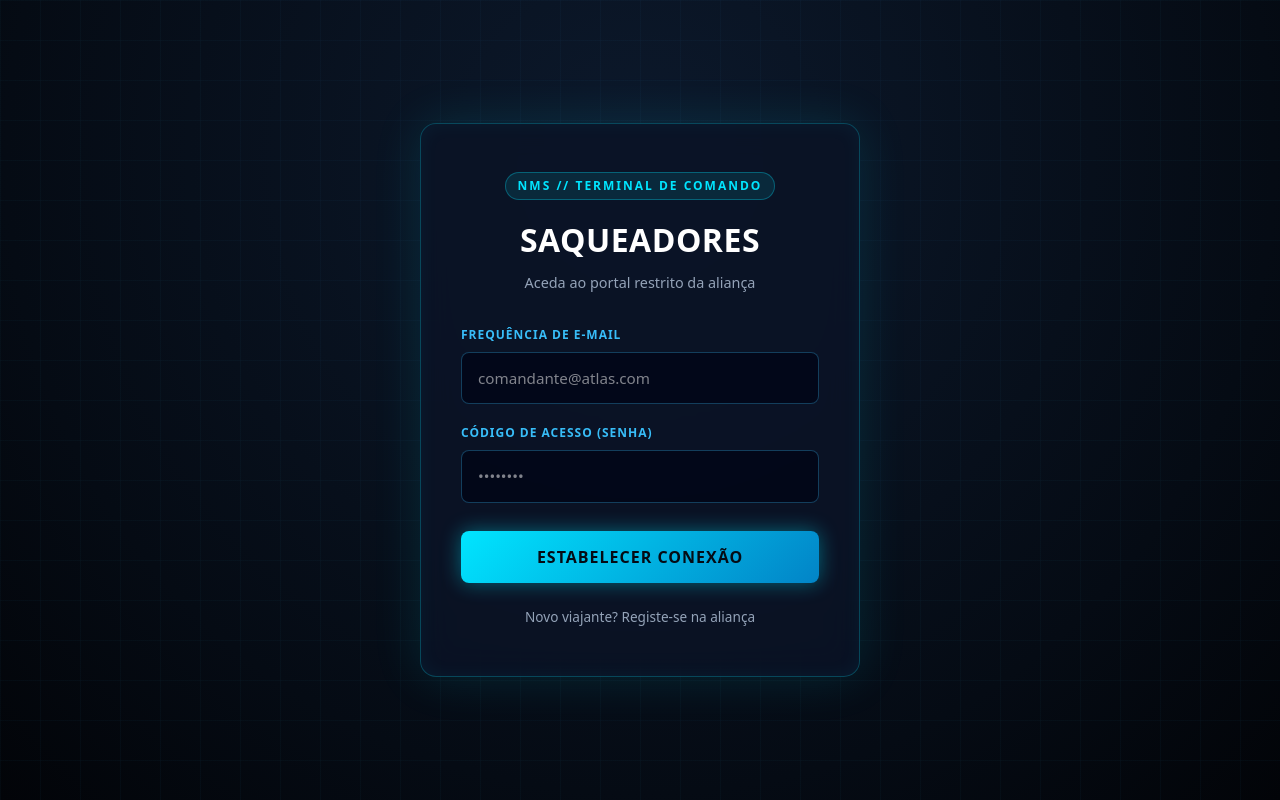
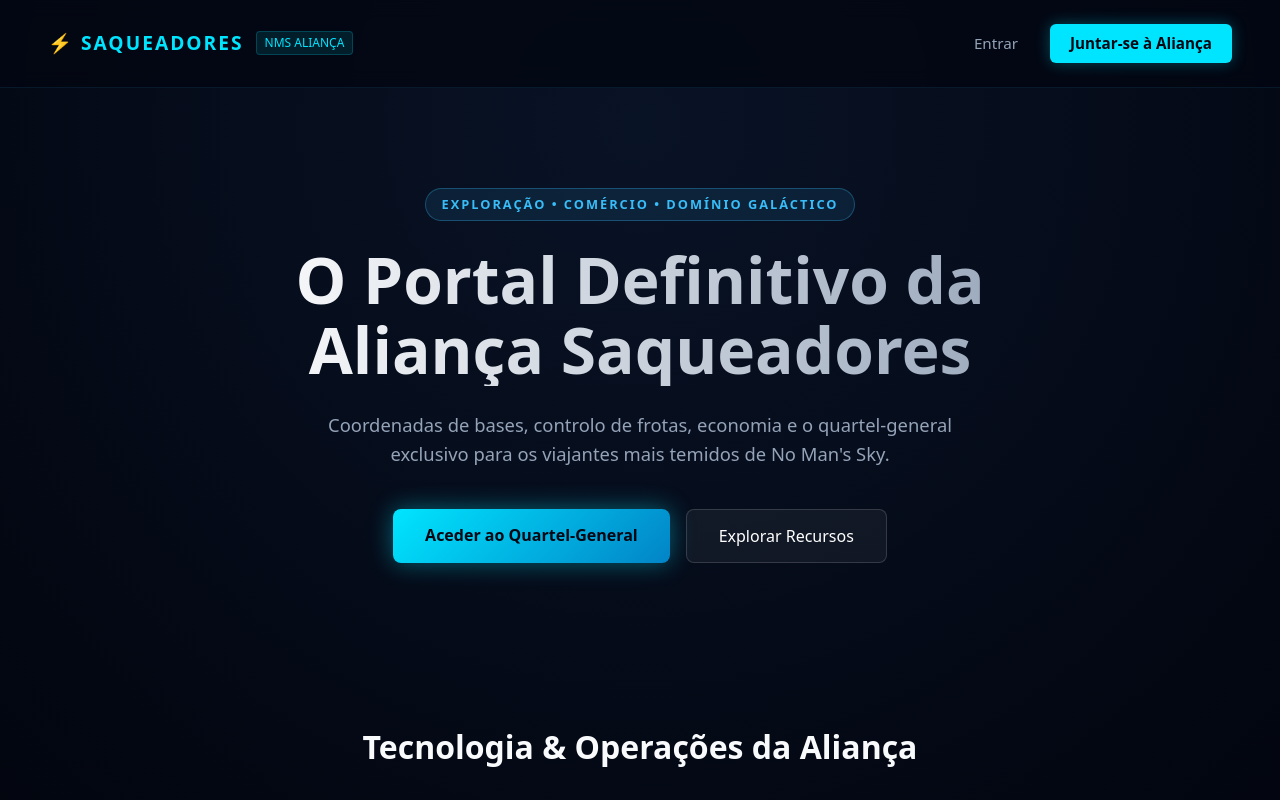
Before and after one commit to derikpetiz/saqueadores-portal, a Next.js app: page / in a window 1280 px wide. Shown: the top 800 px of the page. Built offline with nearby package versions, Linux system fonts and the light colour scheme.

Commit message:
Implementa landing page profissional da aliança

```diff
--- a/app/page.tsx
+++ b/app/page.tsx
@@ -1,174 +1,143 @@
 'use client';
 
-import { useState } from 'react';
+import Link from 'next/link';
 
-export default function PortalHome() {
-  const [email, setEmail] = useState('');
-  const [password, setPassword] = useState('');
-  const [isRegistering, setIsRegistering] = useState(false);
-
-  const handleAuth = (e: React.FormEvent) => {
-    e.preventDefault();
-    alert(isRegistering ? 'Registo efetuado com sucesso na rede!' : 'Conexão estabelecida com sucesso!');
-  };
-
+export default function LandingPage() {
   return (
     <main style={{
       minHeight: '100vh',
-      display: 'flex',
-      flexDirection: 'column',
-      alignItems: 'center',
-      justifyContent: 'center',
-      background: 'radial-gradient(circle at 50% 20%, #0c192c 0%, #050b14 70%, #020408 100%)',
-      color: '#e2e8f0',
+      background: 'radial-gradient(circle at 50% 10%, #091326 0%, #030712 60%, #010308 100%)',
+      color: '#f8fafc',
       fontFamily: 'system-ui, -apple-system, sans-serif',
-      position: 'relative',
-      overflow: 'hidden',
-      padding: '20px'
+      overflowX: 'hidden'
     }}>
-      {/* Grelha de fundo de alta tecnologia */}
-      <div style={{
-        position: 'absolute',
-        inset: 0,
-        backgroundImage: 'linear-gradient(rgba(56, 189, 248, 0.03) 1px, transparent 1px), linear-gradient(90deg, rgba(56, 189, 248, 0.03) 1px, transparent 1px)',
-        backgroundSize: '40px 40px',
-        pointerEvents: 'none'
-      }} />
+      {/* Barra de Navegação Superior */}
+      <nav style={{
+        display: 'flex',
+        justifyContent: 'space-between',
+        alignItems: 'center',
+        padding: '24px 48px',
+        borderBottom: '1px solid rgba(56, 189, 248, 0.1)',
+        backdropFilter: 'blur(10px)',
+        position: 'sticky',
+        top: 0,
+        zIndex: 100,
+        background: 'rgba(3, 7, 18, 0.8)'
+      }}>
+        <div style={{ display: 'flex', alignItems: 'center', gap: '12px' }}>
+          <span style={{ fontSize: '1.2rem', fontWeight: '900', letterSpacing: '2px', color: '#00e5ff' }}>
+            ⚡ SAQUEADORES
+          </span>
+          <span style={{ fontSize: '0.75rem', background: 'rgba(0, 229, 255, 0.1)', color: '#00e5ff', padding: '2px 8px', borderRadius: '4px', border: '1px solid rgba(0, 229, 255, 0.2)' }}>
+            NMS ALIANÇA
+          </span>
+        </div>
+        <div style={{ display: 'flex', gap: '16px' }}>
+          <Link href="/dashboard" style={{ color: '#94a3b8', textDecoration: 'none', padding: '8px 16px', fontWeight: '500', fontSize: '0.95rem' }}>
+            Entrar
+          </Link>
+          <Link href="/dashboard" style={{ background: '#00e5ff', color: '#030712', textDecoration: 'none', padding: '8px 20px', borderRadius: '6px', fontWeight: 'bold', fontSize: '0.95rem', boxShadow: '0 0 15px rgba(0, 229, 255, 0.3)' }}>
+            Juntar-se à Aliança
+          </Link>
+        </div>
+      </nav>
 
-      {/* Cartão principal com efeito Glassmorphism */}
-      <div style={{
-        position: 'relative',
-        background: 'rgba(11, 19, 38, 0.85)',
-        backdropFilter: 'blur(16px)',
-        border: '1px solid rgba(0, 229, 255, 0.25)',
-        borderRadius: '16px',
-        boxShadow: '0 0 50px rgba(0, 229, 255, 0.12), inset 0 0 20px rgba(0, 229, 255, 0.05)',
-        padding: '48px 40px',
-        width: '100%',
-        maxWidth: '440px',
-        textAlign: 'center'
+      {/* Seção Hero (Principal) */}
+      <section style={{
+        display: 'flex',
+        flexDirection: 'column',
+        alignItems: 'center',
+        textAlign: 'center',
+        padding: '100px 20px 80px 20px',
+        maxWidth: '900px',
+        margin: '0 auto'
       }}>
-        {/* Etiqueta de sistema */}
         <div style={{
           display: 'inline-block',
-          background: 'rgba(0, 229, 255, 0.1)',
-          border: '1px solid rgba(0, 229, 255, 0.3)',
-          color: '#00e5ff',
-          padding: '4px 12px',
-          borderRadius: '20px',
-          fontSize: '0.75rem',
+          background: 'rgba(56, 189, 248, 0.1)',
+          border: '1px solid rgba(56, 189, 248, 0.3)',
+          color: '#38bdf8',
+          padding: '6px 16px',
+          borderRadius: '30px',
+          fontSize: '0.8rem',
           fontWeight: 'bold',
           letterSpacing: '2px',
-          marginBottom: '16px',
+          marginBottom: '24px',
           textTransform: 'uppercase'
         }}>
-          NMS // Terminal de Comando
+          Exploração • Comércio • Domínio Galáctico
         </div>
 
         <h1 style={{
-          fontSize: '2rem',
-          fontWeight: '800',
-          color: '#ffffff',
-          marginBottom: '8px',
-          letterSpacing: '0.5px'
+          fontSize: 'clamp(2.5rem, 5vw, 4.5rem)',
+          fontWeight: '900',
+          lineHeight: '1.1',
+          marginBottom: '24px',
+          background: 'linear-gradient(to right, #ffffff, #94a3b8)',
+          WebkitBackgroundClip: 'text',
+          WebkitTextFillColor: 'transparent'
         }}>
-          SAQUEADORES
+          O Portal Definitivo da Aliança Saqueadores
         </h1>
 
         <p style={{
+          fontSize: '1.15rem',
           color: '#94a3b8',
-          fontSize: '0.9rem',
-          marginBottom: '32px'
+          maxWidth: '650px',
+          marginBottom: '40px',
+          lineHeight: '1.6'
         }}>
-          {isRegistering ? 'Registe a sua identidade na rede galáctica' : 'Aceda ao portal restrito da aliança'}
+          Coordenadas de bases, controlo de frotas, economia e o quartel-general exclusivo para os viajantes mais temidos de No Man's Sky.
         </p>
 
-        <form onSubmit={handleAuth} style={{ display: 'flex', flexDirection: 'column', gap: '20px', textAlign: 'left' }}>
-          <div>
-            <label style={{ display: 'block', fontSize: '0.75rem', color: '#38bdf8', marginBottom: '8px', fontWeight: 'bold', letterSpacing: '1px' }}>
-              FREQUÊNCIA DE E-MAIL
-            </label>
-            <input
-              type="email"
-              placeholder="comandante@atlas.com"
-              value={email}
-              onChange={(e) => setEmail(e.target.value)}
-              style={{
-                width: '100%',
-                padding: '14px 16px',
-                background: 'rgba(2, 6, 23, 0.8)',
-                border: '1px solid rgba(56, 189, 248, 0.3)',
-                borderRadius: '8px',
-                color: '#fff',
-                outline: 'none',
-                fontSize: '0.95rem',
-                boxSizing: 'border-box'
-              }}
-              required
-            />
-          </div>
+        <div style={{ display: 'flex', gap: '16px', flexWrap: 'center', justifyContent: 'center' }}>
+          <Link href="/dashboard" style={{ background: 'linear-gradient(135deg, #00e5ff 0%, #0284c7 100%)', color: '#030712', padding: '14px 32px', borderRadius: '8px', textDecoration: 'none', fontWeight: 'bold', fontSize: '1rem', boxShadow: '0 0 25px rgba(0, 229, 255, 0.4)' }}>
+            Aceder ao Quartel-General
+          </Link>
+          <a href="#recursos" style={{ background: 'rgba(255, 255, 255, 0.05)', color: '#fff', border: '1px solid rgba(255, 255, 255, 0.15)', padding: '14px 32px', borderRadius: '8px', textDecoration: 'none', fontWeight: '500', fontSize: '1rem' }}>
+            Explorar Recursos
+          </a>
+        </div>
+      </section>
 
-          <div>
-            <label style={{ display: 'block', fontSize: '0.75rem', color: '#38bdf8', marginBottom: '8px', fontWeight: 'bold', letterSpacing: '1px' }}>
-              CÓDIGO DE ACESSO (SENHA)
-            </label>
-            <input
-              type="password"
-              placeholder="••••••••"
-              value={password}
-              onChange={(e) => setPassword(e.target.value)}
-              style={{
-                width: '100%',
-                padding: '14px 16px',
-                background: 'rgba(2, 6, 23, 0.8)',
-                border: '1px solid rgba(56, 189, 248, 0.3)',
-                borderRadius: '8px',
-                color: '#fff',
-                outline: 'none',
-                fontSize: '0.95rem',
-                boxSizing: 'border-box'
-              }}
-              required
-            />
-          </div>
+      {/* Seção de Recursos / Módulos */}
+      <section id="recursos" style={{ padding: '80px 20px', maxWidth: '1100px', margin: '0 auto' }}>
+        <h2 style={{ textAlign: 'center', fontSize: '2rem', marginBottom: '48px', fontWeight: '800' }}>
+          Tecnologia & Operações da Aliança
+        </h2>
 
-          <button
-            type="submit"
-            style={{
-              width: '100%',
-              padding: '14px',
-              background: 'linear-gradient(135deg, #00e5ff 0%, #0284c7 100%)',
-              color: '#050b14',
-              fontWeight: 'bold',
-              border: 'none',
-              borderRadius: '8px',
-              cursor: 'pointer',
-              marginTop: '8px',
-              fontSize: '1rem',
-              letterSpacing: '1px',
-              boxShadow: '0 0 20px rgba(0, 229, 255, 0.4)',
-              transition: 'all 0.3s ease'
-            }}
-          >
-            {isRegistering ? 'INICIALIZAR REGISTO' : 'ESTABELECER CONEXÃO'}
-          </button>
-        </form>
+        <div style={{ display: 'grid', gridTemplateColumns: 'repeat(auto-fit, minmax(300px, 1fr))', gap: '24px' }}>
+          {[
+            { title: 'Base de Dados de Portais', desc: 'Registo e partilha de glifos, coordenadas exatas de planetas ricos e sistemas exóticos.' },
+            { title: 'Gestão de Frotas', desc: 'Organização de missões de fragatas, expedições conjuntas e defesa de territórios.' },
+            { title: 'Comércio & Recursos', desc: 'Rotas comerciais otimizadas e abastecimento centralizado para os membros da aliança.' }
+          ].map((item, index) => (
+            <div key={index} style={{
+              background: 'rgba(15, 23, 42, 0.6)',
+              border: '1px solid rgba(56, 189, 248, 0.15)',
+              padding: '32px',
+              borderRadius: '12px',
+              backdropFilter: 'blur(10px)',
+              transition: 'transform 0.2s'
+            }}>
+              <h3 style={{ fontSize: '1.25rem', color: '#00e5ff', marginBottom: '12px' }}>{item.title}</h3>
+              <p style={{ color: '#94a3b8', fontSize: '0.95rem', lineHeight: '1.5' }}>{item.desc}</p>
+            </div>
+          ))}
+        </div>
+      </section>
 
-        <button
-          type="button"
-          onClick={() => setIsRegistering(!isRegistering)}
-          style={{
-            background: 'none',
-            border: 'none',
-            color: '#94a3b8',
-            cursor: 'pointer',
-            marginTop: '24px',
-            fontSize: '0.85rem'
-          }}
-        >
-          {isRegistering ? 'Já possui credenciais? Faça login' : 'Novo viajante? Registe-se na aliança'}
-        </button>
-      </div>
+      {/* Rodapé */}
+      <footer style={{
+        textAlign: 'center',
+        padding: '40px',
+        borderTop: '1px solid rgba(56, 189, 248, 0.1)',
+        color: '#64748b',
+        fontSize: '0.9rem',
+        marginTop: '80px'
+      }}>
+        <p>© 2026 Aliança Saqueadores • No Man's Sky Community Portal. Todos os direitos reservados.</p>
+      </footer>
     </main>
   );
 }
```
